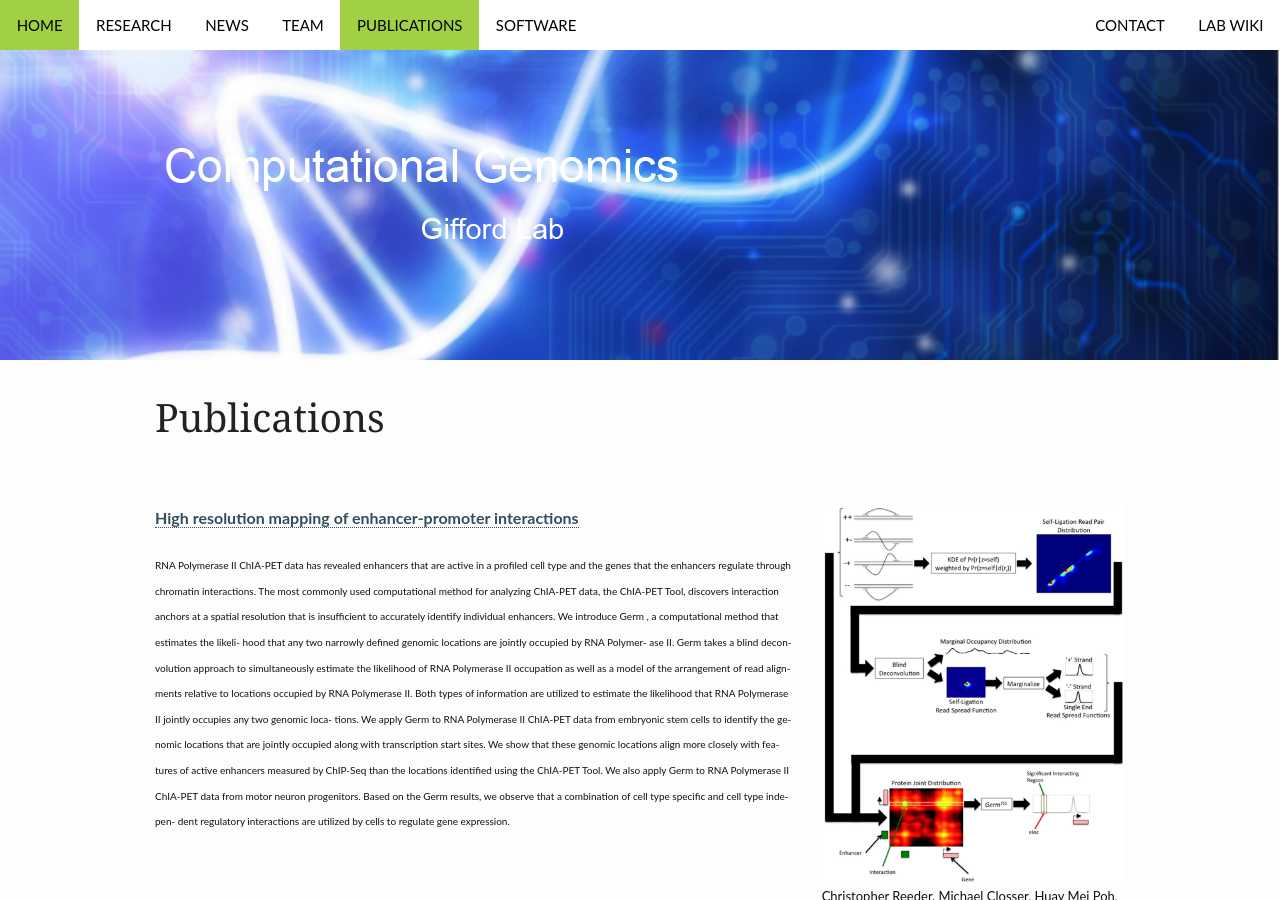
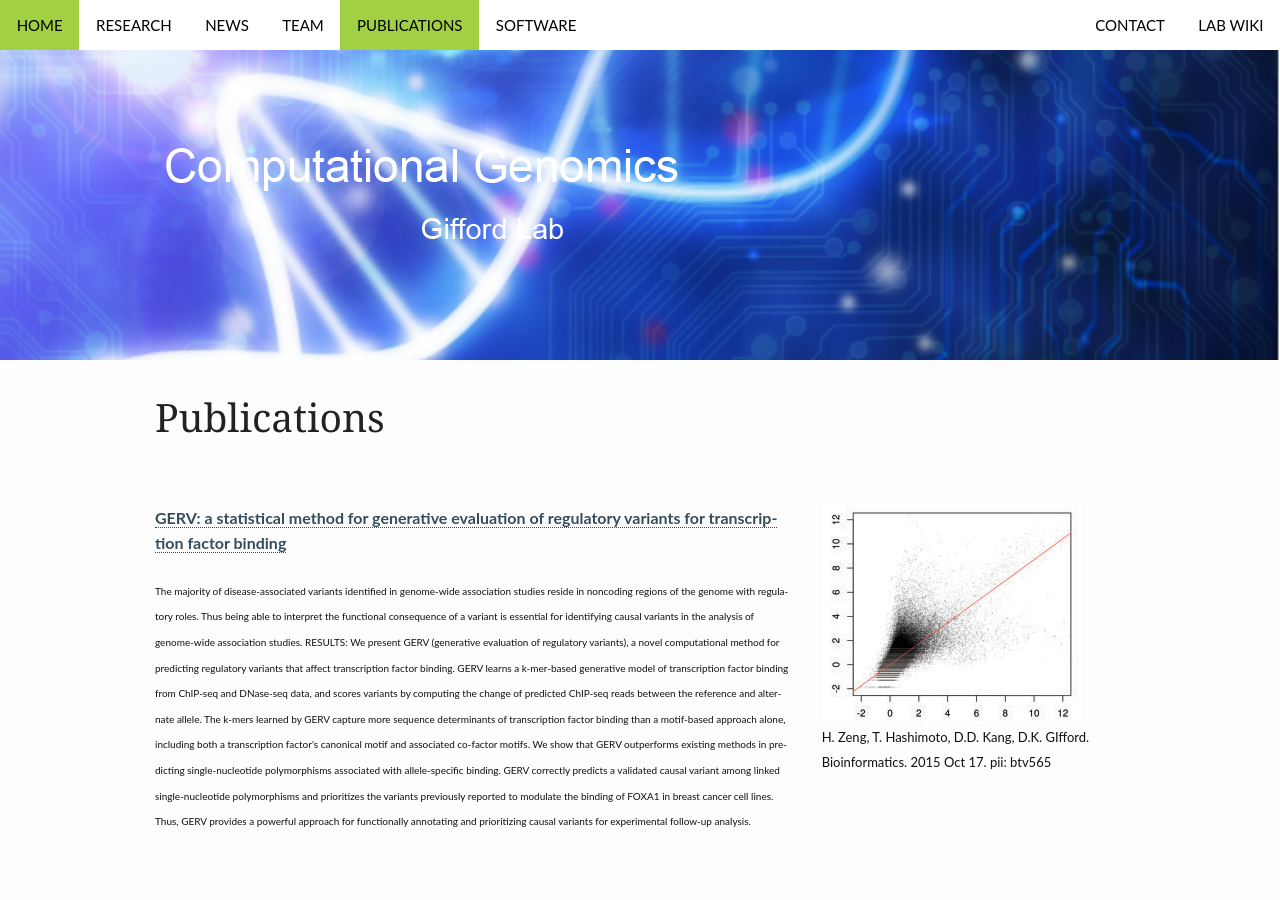
Before and after one commit to gifford-lab/gifford-lab.github.io, a Jekyll site: the page built from pages/publications.md, in a window 1280 px wide and 900 px high. Built offline with Jekyll 4.4.1, drawn with Linux system fonts in a browser that asks for light colours.

Commit message:
updated pubs

```diff
--- a/pages/publications.md
+++ b/pages/publications.md
@@ -6,6 +6,25 @@
 permalink: "/publications/"
 ---
 <!--more-->
+
+<div class="row t60">
+
+
+    <div class="medium-8 columns b30">
+        <p><b><a href="http://cgs.csail.mit.edu/pubs/Bioinformatics-2015-Zeng-bioinformatics_btv565.pdf">GERV: a statistical method for generative evaluation of regulatory variants for transcription factor binding</a></b></p>
+        <p><font size="1">The majority of disease-associated variants identified in genome-wide association studies reside in noncoding regions of the genome with regulatory roles. Thus being able to interpret the functional consequence of a variant is essential for identifying causal variants in the analysis of genome-wide association studies.
+RESULTS:
+
+We present GERV (generative evaluation of regulatory variants), a novel computational method for predicting regulatory variants that affect transcription factor binding. GERV learns a k-mer-based generative model of transcription factor binding from ChIP-seq and DNase-seq data, and scores variants by computing the change of predicted ChIP-seq reads between the reference and alternate allele. The k-mers learned by GERV capture more sequence determinants of transcription factor binding than a motif-based approach alone, including both a transcription factor's canonical motif and associated co-factor motifs. We show that GERV outperforms existing methods in predicting single-nucleotide polymorphisms associated with allele-specific binding. GERV correctly predicts a validated causal variant among linked single-nucleotide polymorphisms and prioritizes the variants previously reported to modulate the binding of FOXA1 in breast cancer cell lines. Thus, GERV provides a powerful approach for functionally annotating and prioritizing causal variants for experimental follow-up analysis.</font></p>
+    </div><!-- /.medium-6.columns -->
+
+    <div class="medium-4 columns b30">
+        <img src="{{ site.url }}/images/gerv-img.png" alt="">
+        <p> <font size="2">H. Zeng, T. Hashimoto, D.D. Kang, D.K. GIfford.
+	Bioinformatics. 2015 Oct 17. pii: btv565</font></p>
+    </div><!-- /.medium-6.columns -->
+</div><!-- /.row -->
+
 
 <div class="row t60">
 
```
Also changed, not shown: images/gerv-img.png (added).
